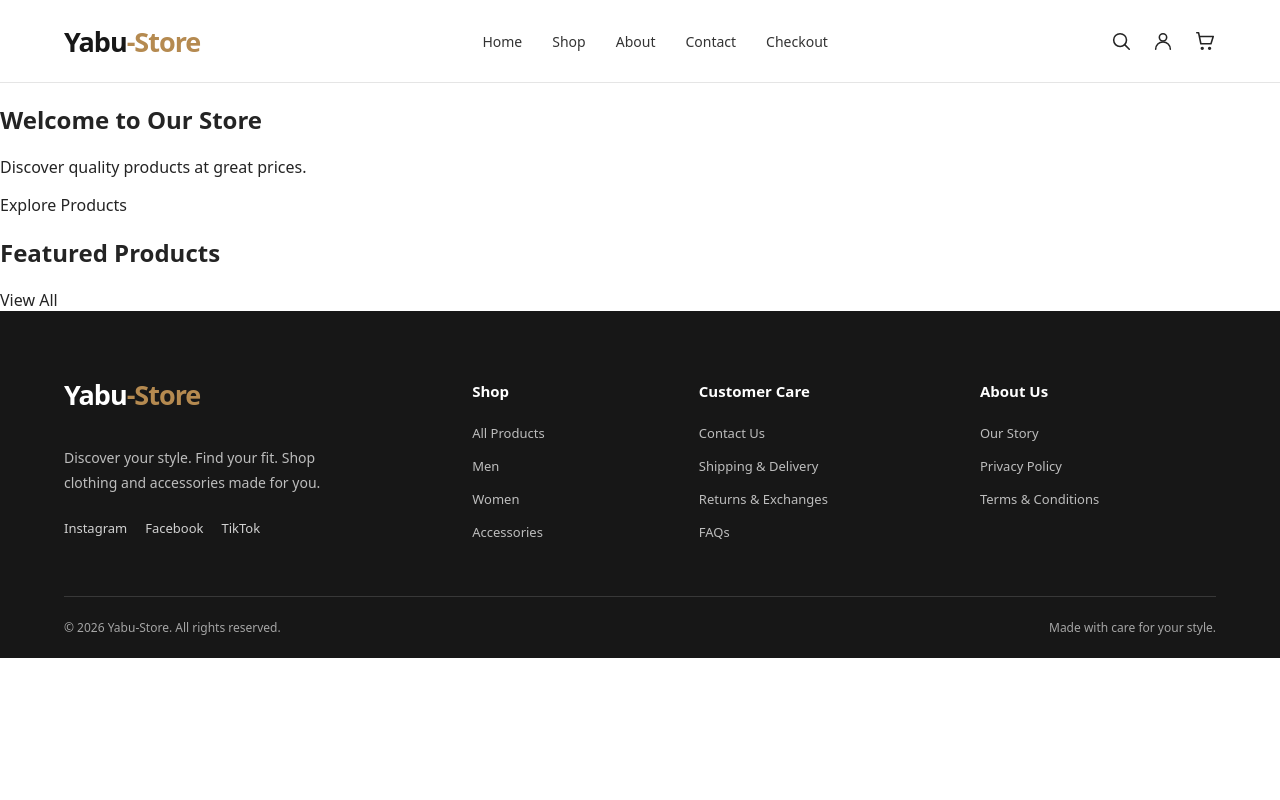
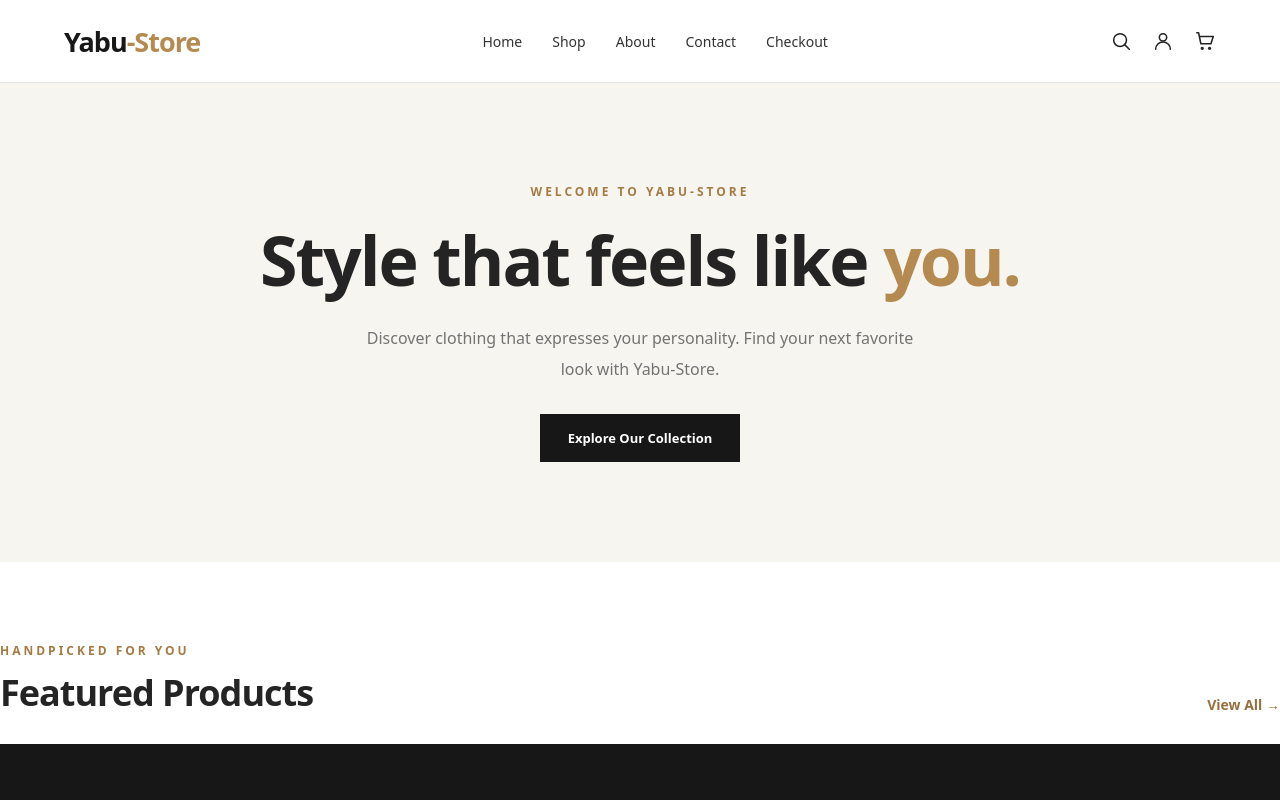
Before and after one commit to beyob687-byte/Yabu-Store, a Next.js app in the folder yabustore/: page / in a window 1280 px wide. Shown: the top 800 px of the page. Built offline with nearby package versions, Linux system fonts and the light colour scheme.

Commit message:
fix landing page UI and add appropriate comments for global.css

```diff
--- a/yabustore/app/globals.css
+++ b/yabustore/app/globals.css
@@ -1,3 +1,4 @@
+/* Base */
 
 * {
   box-sizing: border-box;
@@ -12,9 +13,13 @@
   --gold: #b58a50;
   --gold-hover: #96703e;
   --line: #e5e5e5;
-  --surface: #f8f6f2;
+  --surface: #f7f5f0;
   --white: #ffffff;
   --black: #171717;
+}
+
+html {
+  scroll-behavior: smooth;
 }
 
 body {
@@ -29,7 +34,19 @@ a {
   text-decoration: none;
 }
 
-/* Header */
+button,
+input,
+textarea,
+select {
+  font: inherit;
+}
+
+img {
+  display: block;
+  max-width: 100%;
+}
+
+/* Top Bar */
 
 .site-header {
   position: sticky;
@@ -63,6 +80,8 @@ a {
   color: var(--gold);
 }
 
+/* Menu */
+
 .main-nav {
   display: flex;
   align-items: center;
@@ -79,6 +98,8 @@ a {
 .main-nav a:hover {
   color: var(--gold-hover);
 }
+
+/* Quick Actions */
 
 .header-actions {
   display: flex;
@@ -108,79 +129,117 @@ a {
   color: var(--gold-hover);
 }
 
-/* Main Content */
+/* Main Area */
 
 .site-content {
   flex: 1;
 }
 
-.home-page {
-  width: min(100% - 48px, 1120px);
+/* Landing Page */
+
+/* .home-page {
+  width: min(100% - 48px, 1200px);
   margin: 0 auto;
-  padding: 52px 0 72px;
-}
+  padding: 60px 0 90px;
+} */
+
+/* Welcome Banner */
 
 .hero {
-  padding: 72px 32px;
-  border-radius: 8px;
+  padding: 100px 32px;
+  border-radius: 0;
   background: var(--surface);
   text-align: center;
 }
 
+.hero .about-label {
+  margin-bottom: 22px;
+}
+
 .hero-title {
-  margin: 0;
+  max-width: 800px;
+  margin: 0 auto;
   color: var(--ink);
-  font-size: clamp(32px, 5vw, 48px);
+  font-size: clamp(38px, 6vw, 68px);
+  font-weight: 750;
   line-height: 1.12;
+  letter-spacing: -2px;
+}
+
+.hero-title span {
+  color: var(--gold);
 }
 
 .hero-copy {
-  margin: 16px 0 26px;
+  max-width: 570px;
+  margin: 25px auto 30px;
   color: var(--muted);
-  font-size: 17px;
-  line-height: 1.6;
+  font-size: 16px;
+  line-height: 1.9;
 }
+
+/* Main Link */
 
 .primary-link {
   display: inline-block;
-  padding: 13px 21px;
-  border: 1px solid var(--accent);
-  border-radius: 5px;
-  background: var(--accent);
+  padding: 15px 28px;
+  border: 0;
+  border-radius: 0;
+  background: var(--black);
   color: var(--white);
-  font-size: 14px;
-  font-weight: 650;
+  font-size: 13px;
+  font-weight: 600;
   transition:
-    background-color 160ms ease,
-    border-color 160ms ease;
+    background-color 0.2s ease,
+    color 0.2s ease;
 }
 
 .primary-link:hover {
-  background: var(--gold-hover);
-  border-color: var(--gold-hover);
+  background: var(--gold);
+  color: var(--white);
 }
 
+/* Eyebrow Text */
+
+.about-label {
+  margin: 0 0 20px;
+  color: #a47b43;
+  font-size: 12px;
+  font-weight: 700;
+  letter-spacing: 3px;
+}
+
+/* Product Showcase */
+
 .featured-section {
-  margin-top: 52px;
+  margin-top: 80px;
 }
 
 .section-heading {
   display: flex;
-  align-items: center;
+  align-items: flex-end;
   justify-content: space-between;
   gap: 16px;
+  margin-bottom: 30px;
+}
+
+.section-heading .about-label {
+  margin-bottom: 12px;
 }
 
 .section-title {
   margin: 0;
   color: var(--ink);
-  font-size: 25px;
+  font-size: clamp(26px, 4vw, 36px);
+  line-height: 1.2;
+  letter-spacing: -1px;
 }
 
 .text-link {
   color: var(--gold-hover);
   font-size: 14px;
   font-weight: 650;
+  white-space: nowrap;
   transition: color 0.2s ease;
 }
 
@@ -188,7 +247,54 @@ a {
   color: var(--gold);
 }
 
-/* Footer */
+/* Item Cards */
+
+.product-grid {
+  display: grid;
+  grid-template-columns: repeat(3, minmax(0, 1fr));
+  gap: 25px;
+}
+
+.product-card {
+  min-width: 0;
+  overflow: hidden;
+  border: 1px solid var(--line);
+  background: var(--white);
+  transition:
+    transform 0.2s ease,
+    box-shadow 0.2s ease;
+}
+
+.product-card:hover {
+  transform: translateY(-4px);
+  box-shadow: 0 10px 28px rgb(0 0 0 / 6%);
+}
+
+.product-card img {
+  width: 100%;
+  aspect-ratio: 4 / 5;
+  object-fit: cover;
+}
+
+.product-card-content {
+  padding: 20px;
+}
+
+.product-card-title {
+  margin: 0 0 10px;
+  color: var(--ink);
+  font-size: 16px;
+  font-weight: 600;
+}
+
+.product-card-price {
+  margin: 0;
+  color: var(--gold-hover);
+  font-size: 15px;
+  font-weight: 700;
+}
+
+/* Bottom Area */
 
 .site-footer {
   padding: 65px 5% 0;
@@ -280,7 +386,7 @@ a {
   font-size: 12px;
 }
 
-/* Responsive Design */
+/* Wide Screens */
 
 @media (max-width: 900px) {
   .header-inner {
@@ -298,12 +404,58 @@ a {
   }
 
   .footer-main {
-    grid-template-columns: repeat(2, 1fr);
+    grid-template-columns: repeat(2, minmax(0, 1fr));
     gap: 40px;
+  }
+
+  .product-grid {
+    grid-template-columns: repeat(2, minmax(0, 1fr));
   }
 }
 
+/* Tablets */
+
+@media (max-width: 768px) {
+  /* Landing */
+
+  /* .home-page {
+    width: calc(100% - 32px);
+    padding: 32px 0 60px;
+  } */
+
+  .hero {
+    padding: 75px 20px;
+  }
+
+  .hero-title {
+    letter-spacing: -1px;
+  }
+
+  .hero-copy {
+    font-size: 15px;
+  }
+
+  .featured-section {
+    margin-top: 55px;
+  }
+
+  .section-heading {
+    align-items: flex-end;
+    gap: 12px;
+  }
+
+  /* Bottom Area */
+
+  .site-footer {
+    padding-top: 50px;
+  }
+}
+
+/* Phones */
+
 @media (max-width: 560px) {
+  /* Compact Header */
+
   .header-inner {
     min-height: 68px;
     gap: 14px;
@@ -326,29 +478,43 @@ a {
     font-size: 12px;
   }
 
-  .home-page {
-    width: calc(100% - 32px);
-    padding-top: 32px;
+  /* Small Layout */
+
+  .hero {
+    padding: 60px 18px;
   }
 
-  .hero {
-    padding: 56px 20px;
+  .hero-title {
+    font-size: clamp(34px, 9vw, 46px);
   }
 
   .hero-copy {
-    font-size: 16px;
+    line-height: 1.8;
   }
 
-  .featured-section {
-    margin-top: 40px;
+  .section-title {
+    font-size: 23px;
   }
+
+  .text-link {
+    font-size: 12px;
+  }
+
+  /* Single Column */
+
+  .product-grid {
+    grid-template-columns: 1fr;
+    gap: 20px;
+  }
+
+  /* Compact Footer */
 
   .site-footer {
     padding: 45px 16px 0;
   }
 
   .footer-main {
-    grid-template-columns: 1fr 1fr;
+    grid-template-columns: repeat(2, minmax(0, 1fr));
     gap: 35px 20px;
   }
 
@@ -361,3 +527,31 @@ a {
     gap: 10px;
   }
 }
+
+/* Keyboard Access */
+
+a:focus-visible,
+button:focus-visible,
+input:focus-visible,
+textarea:focus-visible,
+select:focus-visible {
+  outline: 2px solid var(--gold);
+  outline-offset: 4px;
+}
+
+/* Reduced Motion */
+
+@media (prefers-reduced-motion: reduce) {
+  html {
+    scroll-behavior: auto;
+  }
+
+  *,
+  *::before,
+  *::after {
+    transition-duration: 0.01ms !important;
+    animation-duration: 0.01ms !important;
+    animation-iteration-count: 1 !important;
+    scroll-behavior: auto !important;
+  }
+}
--- a/yabustore/app/page.tsx
+++ b/yabustore/app/page.tsx
@@ -1,54 +1,41 @@
 import Link from "next/link";
-// import { products } from "@/lib/products";
-// import ProductCard from "@/components/ProductCard";
 
 export default function HomePage() {
-//   const featuredProducts = products.slice(0, 3);
+  return (
+  <main className="home-page">
+  <section className="hero">
+    <p className="about-label">WELCOME TO YABU-STORE</p>
 
-  return (
-    <main className="mx-auto max-w-6xl px-6 py-12">
-      {/* Welcome Section */}
-      <section className="rounded-2xl bg-blue-50 px-8 py-16 text-center">
-        <h1 className="text-4xl font-bold text-gray-900">
-          Welcome to Our Store
+    <h1 className="hero-title">
+      Style that feels like <span>you.</span>
     </h1>
 
-        <p className="mt-4 text-lg text-gray-600">
-          Discover quality products at great prices.
+    <p className="hero-copy">
+      Discover clothing that expresses your personality.
+      Find your next favorite look with Yabu-Store.
     </p>
 
-        <Link
-          href="/products"
-          className="mt-6 inline-block rounded-lg bg-blue-600 px-6 py-3 font-semibold text-white transition hover:bg-blue-700"
-        >
-          Explore Products
+    <Link href="/product" className="primary-link">
+      Explore Our Collection
     </Link>
   </section>
 
   {/* Featured Products */}
-      <section className="mt-12">
-        <div className="mb-6 flex items-center justify-between">
-          <h2 className="text-2xl font-bold text-gray-900">
-            Featured Products
-          </h2>
+  <section className="featured-section">
+    <div className="section-heading">
+      <div>
+        <p className="about-label">HANDPICKED FOR YOU</p>
+        <h2 className="section-title">Featured Products</h2>
+      </div>
 
-          <Link
-            href="/products"
-            className="font-medium text-blue-600 hover:underline"
-          >
-            View All
+      <Link href="/product" className="text-link">
+        View All →
       </Link>
     </div>
 
-        {/* <div className="grid grid-cols-1 gap-6 sm:grid-cols-2 lg:grid-cols-3">
-          {featuredProducts.map((product) => (
-            <ProductCard
-              key={product.id}
-              product={product}
-            />
-          ))}
-        </div> */}
+    {/* Add your featured products here */}
   </section>
 </main>
-  );
-}
+
+
+); }
```
Lines whose indentation alone changed are shown as unchanged.
